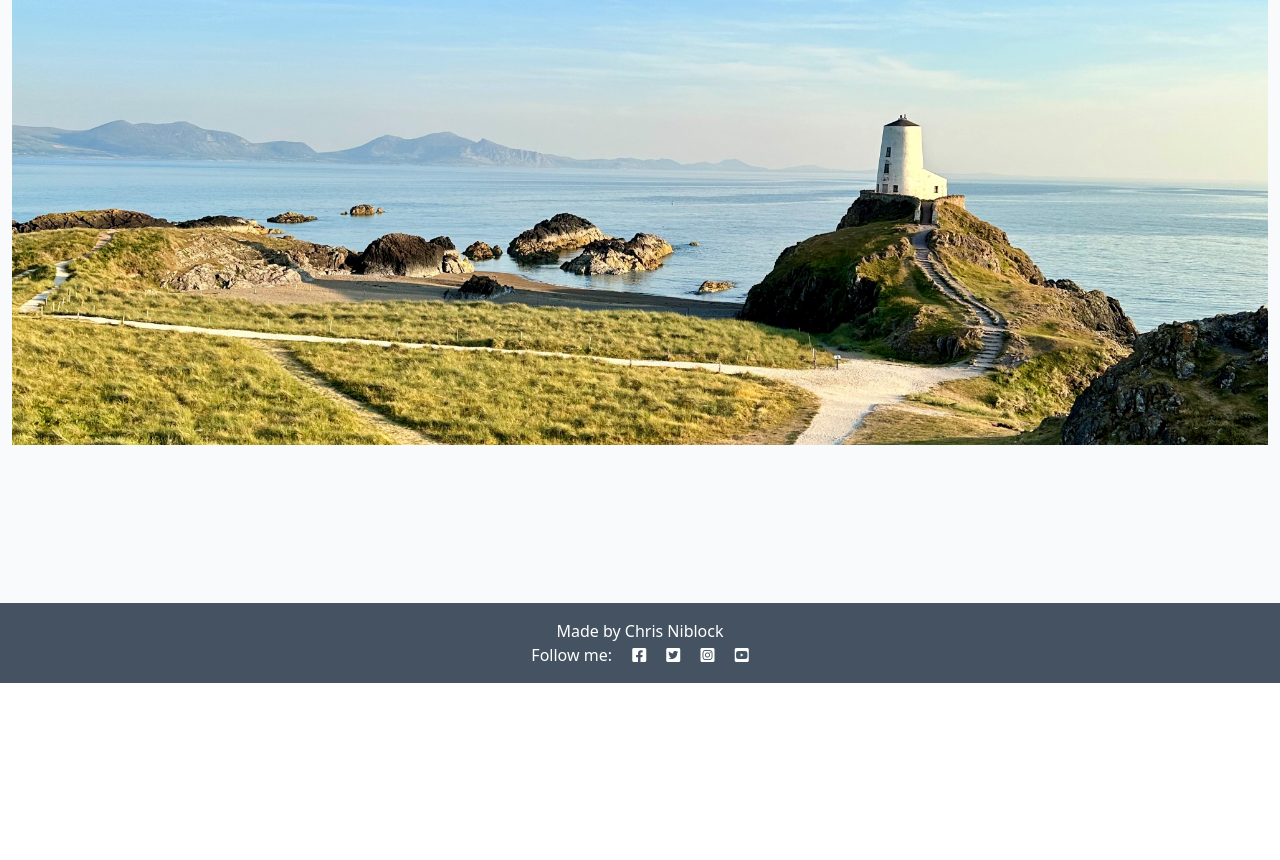
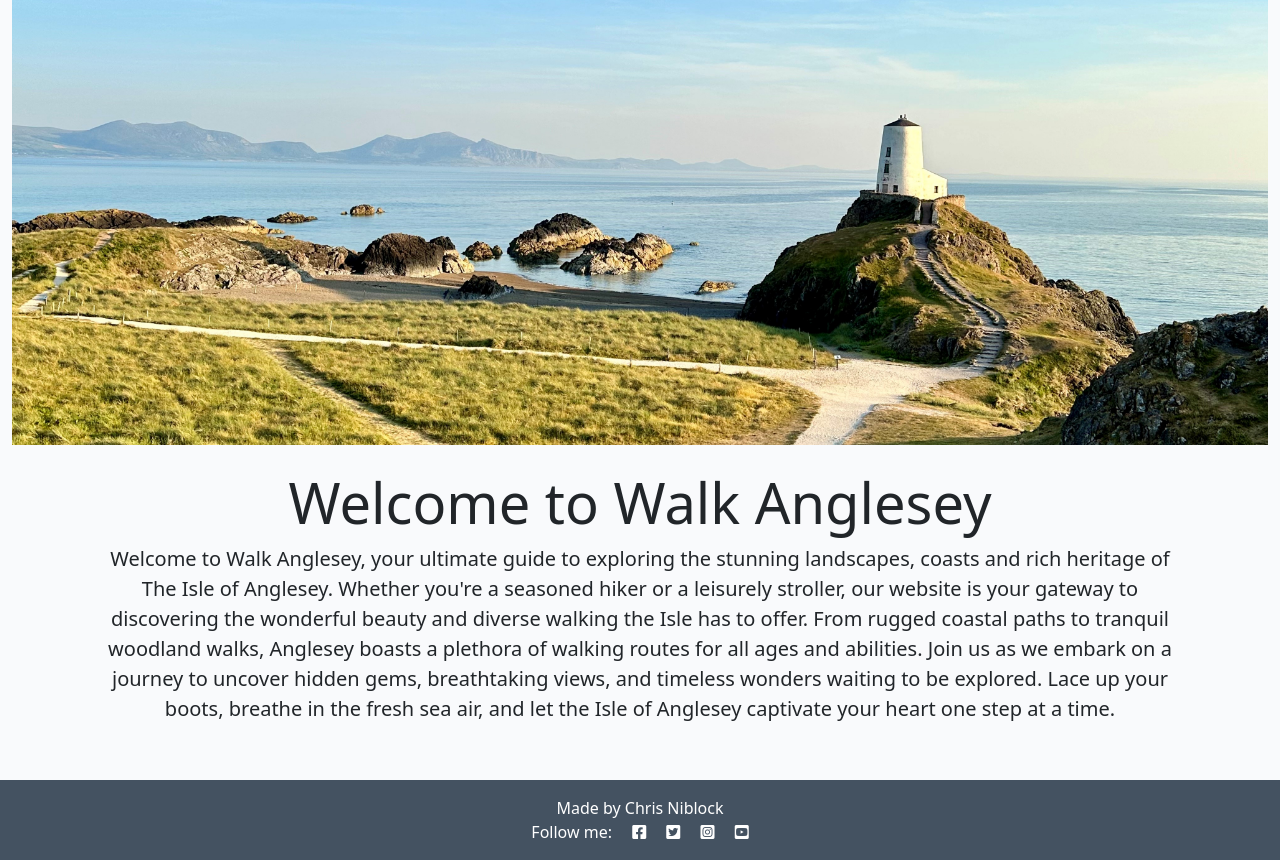
Before and after one commit to cniblock/Walking-Anglesey, a Django app: page / in a window 1280 px wide. Shown: the part 117-977 px from the top of the page. Before the commit the page ends 800 px from the top, so only its background shows below. Run offline with Django 5.2, Linux system fonts and the light colour scheme; data that the repository does not hold is empty.

Commit message:
added title text to main page

```diff
--- a/walks/templates/walks/index.html
+++ b/walks/templates/walks/index.html
@@ -7,6 +7,18 @@
 <div class="container-fluid">
     <div class="row">
         <img id="header_img" src="/static/images/header.jpg" class="img-fluid" alt="Llyanwyn Island">
+        <!-- Text Section -->
+        <section class="text-center my-4">
+            <div class="container">
+                <h1 class="display-4">Welcome to Walk Anglesey</h1>
+                <p class="lead">Welcome to Walk Anglesey, your ultimate guide to exploring the stunning landscapes, coasts and rich heritage of The Isle of Anglesey.
+                    Whether you're a seasoned hiker or a leisurely stroller, our website is your gateway to discovering the wonderful beauty and diverse walking the Isle has
+                    to offer. From rugged coastal paths to tranquil woodland walks, Anglesey boasts a plethora of walking routes for all ages and abilities.
+                    Join us as we embark on a journey to uncover hidden gems, breathtaking views, and timeless wonders waiting to be explored.
+                    Lace up your boots, breathe in the fresh sea air, and let the Isle of Anglesey captivate your heart one step at a time.
+                </p>
+            </div>
+        </section>
         <!-- Blog Entries Column -->
         <div class="col-12 mt-3 left">
             <div class="row">
```
